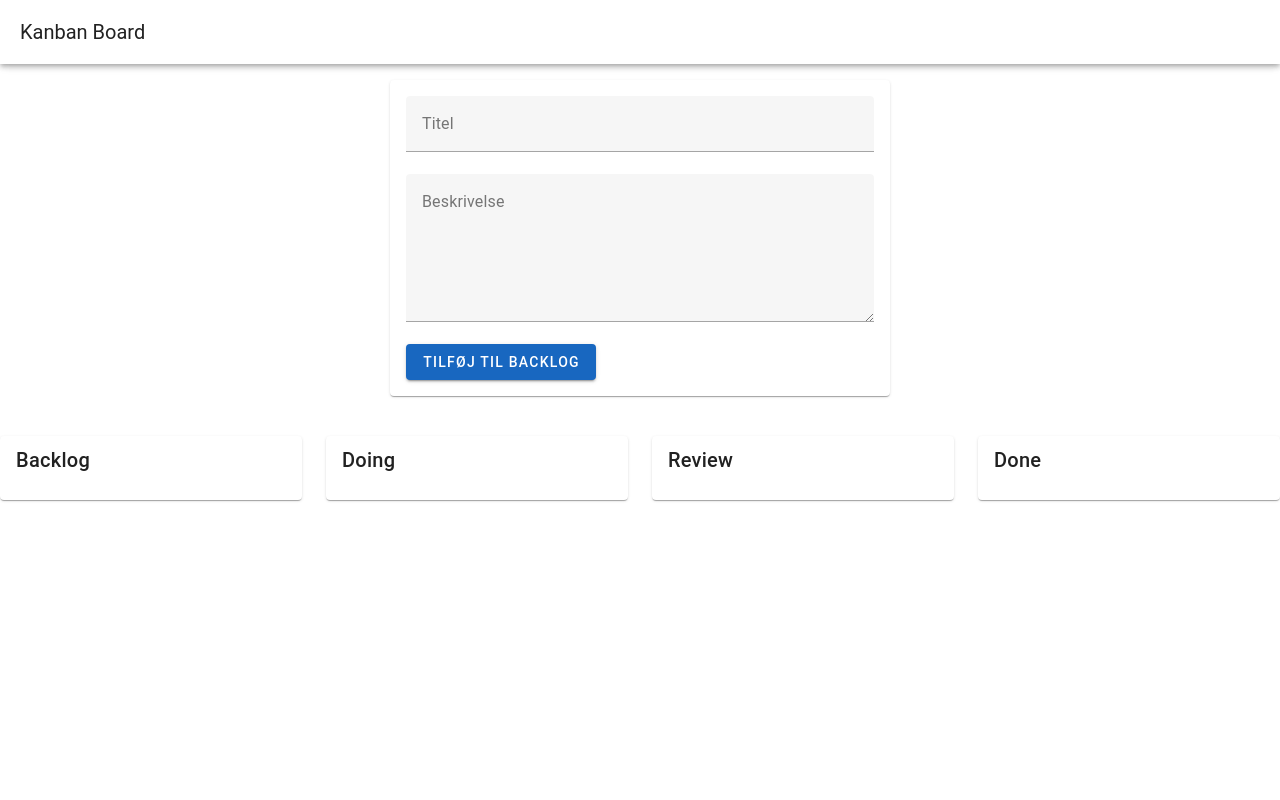
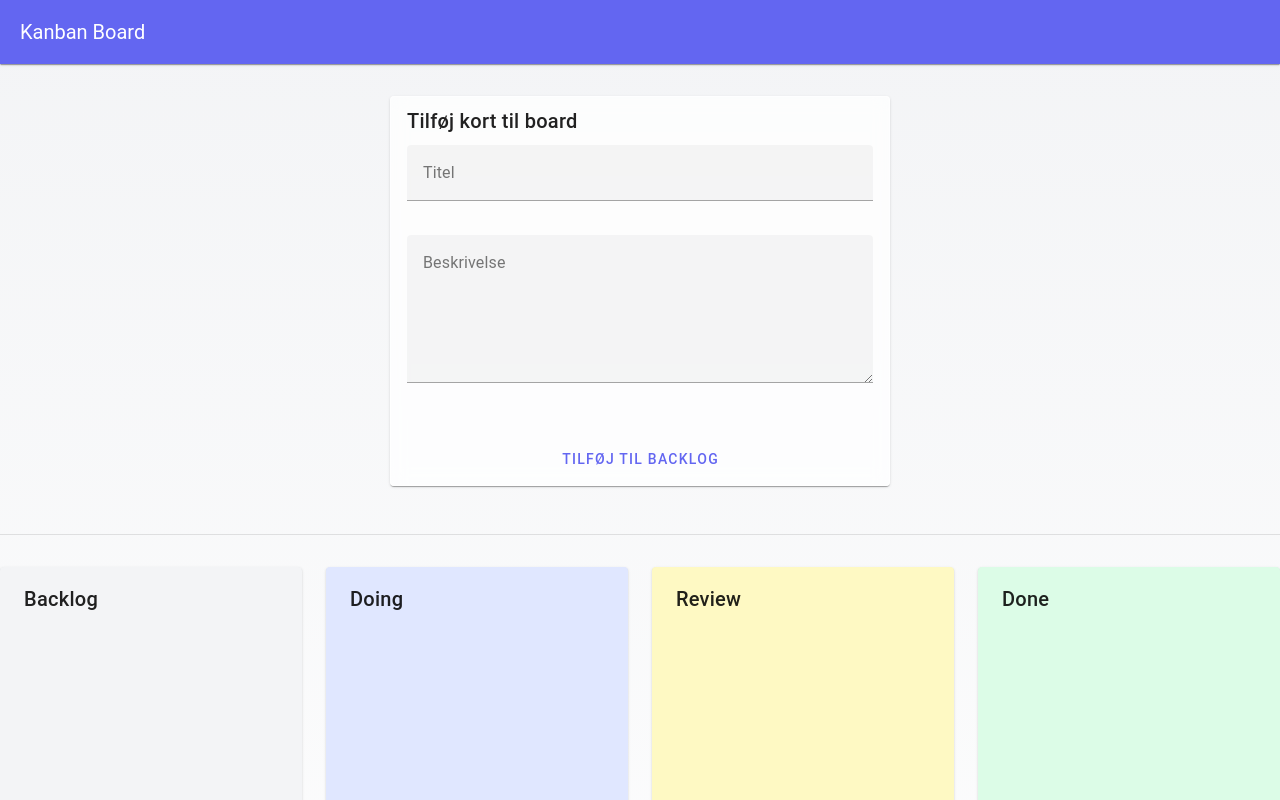
Before and after one commit to lucasmodin/vue-kanban-board, a Vue app: page / in a window 1280 px wide. Shown: the top 800 px of the page. Built offline with nearby package versions, Linux system fonts and the light colour scheme; the HTML template or start-up script is replaced by a standard one.

Commit message:
did styling for app, card and column + som global color variables

```diff
--- a/src/App.vue
+++ b/src/App.vue
@@ -5,13 +5,12 @@ import { useCreateCard, useDeleteCard, useCardUpdate, useMoveCard } from './comp
 import { useBoardState } from './composables/boardState';
 import type { Card, Status } from './domain/card'
 
-const defaultStatus: Status = 'backlog'
-
 const { backlog, doing, review, done } = useBoardState()
 const { create } = useCreateCard()
 const { remove } = useDeleteCard()
 const { update } = useCardUpdate()
 const { moveCard } = useMoveCard()
+const defaultStatus: Status = 'backlog'
 
 const newTitle = ref('')
 const newDescription = ref('')
@@ -56,20 +55,27 @@ function saveEdit() {
 
 <template>
   <v-app>
-    <v-app-bar>
-      <v-app-bar-title>Kanban Board</v-app-bar-title>
+    <v-app-bar color="primary" elevation="1">
+      <v-app-bar-title class="text-white">Kanban Board</v-app-bar-title>
     </v-app-bar>
 
-    <v-main>
-      <v-container class="d-flex align-center justify-center">
-        <v-card class="pa-4 mb-6 w-100" max-width="500">
-            <v-text-field v-model="newTitle" label="Titel" class="mb3"/>
-            <v-textarea v-model="newDescription" label="Beskrivelse" class="mb3"/>
-            <v-btn color="primary" @click="onCreate">Tilføj til backlog</v-btn>
+    <v-main class="board-bg">
+      <v-container class="d-flex align-center justify-center pt-8">
+        <v-card class="glass-card w-100" max-width="500">
+          <v-card-title>Tilføj kort til board</v-card-title>
+          <v-card-text>
+            <v-text-field variant="filled" v-model="newTitle" label="Titel" class="mb-3"/>
+            <v-textarea variant="filled" v-model="newDescription" label="Beskrivelse" class="mb-3"/>
+          </v-card-text>
+          <v-card-actions>
+            <v-btn color="primary" block @click="onCreate">Tilføj til backlog</v-btn>
+          </v-card-actions>
         </v-card>
       </v-container>
 
-      <v-row>
+      <v-divider class="my-8"></v-divider>
+
+      <v-row class="g-4">
         <v-col cols="12" md="3">
           <ColumnItem
           title="Backlog"
@@ -122,17 +128,28 @@ function saveEdit() {
     <v-card>
       <v-card-title>Rediger kort: {{ newTitle }}</v-card-title>
       <v-card-text>
-        <v-text-field v-model="editTitle" label="Titel" ></v-text-field>
-        <v-textarea v-model="editDescription" label="Beskrivelse"></v-textarea>
+        <v-text-field v-model="editTitle" label="Titel" class="mb-3"></v-text-field>
+        <v-textarea v-model="editDescription" label="Beskrivelse" class="mb-3"></v-textarea>
+      </v-card-text>
         <v-card-actions>
           <v-btn text @click="editDialog = false">Annuller</v-btn>
           <v-btn color="primary" @click="saveEdit">Gem</v-btn>
         </v-card-actions>
-      </v-card-text>
     </v-card>
   </v-dialog>
 
 
 </template>
 
-<style scoped></style>
+<style scoped>
+.board-bg {
+  background: linear-gradient(180deg, #f3f4f6 0%, #ffffff 100%);
+  min-height: 100%;
+}
+
+.glass-card {
+  background:rgba(255,255,255,0.75);
+  backdrop-filter: blur(8px);
+  border: 1px solid rgba(255,255,255,0.6)
+}
+</style>
--- a/src/CardItem.vue
+++ b/src/CardItem.vue
@@ -18,9 +18,13 @@ function onDragStart(e: DragEvent) {
 <template>
 <v-card
 outlined
-class="cursor-move"
+elevation="1"
+rounded="1g"
+class="cursor-move card-item mx-auto"
 draggable="true"
 @dragstart="onDragStart"
+max-width="400"
+justify-center
 >
     <v-card-title>{{ card.title }}</v-card-title>
     <v-card-text>{{ card.description }}</v-card-text>
@@ -30,3 +34,14 @@ draggable="true"
     </v-card-actions>
 </v-card>
 </template>
+
+<style scoped>
+.card-item {
+    margin-bottom: 12px;
+    transition: box-shadow 0.2s ease
+}
+
+.card-item:hover {
+    box-shadow: 0 2px 8px rgba(0, 0, 0, 0.15);
+}
+</style>
--- a/src/ColumnItem.vue
+++ b/src/ColumnItem.vue
@@ -27,6 +27,8 @@ function onDrop(e: DragEvent) {
 
 <template>
     <v-card
+    rounded="x1"
+    :class="['column-card', status]"
     @dragover="onDragOver"
     @drop="onDrop"
     >
@@ -42,3 +44,28 @@ function onDrop(e: DragEvent) {
         </v-card-text>
     </v-card>
 </template>
+
+<style scoped>
+.column-card.backlog {
+    background-color: #f3f4f6;
+}
+
+.column-card.doing {
+  background-color: #e0e7ff;
+}
+
+.column-card.review {
+  background-color: #fef9c3;
+}
+
+.column-card.done {
+  background-color: #dcfce7;
+}
+
+.column-card {
+    min-height: 80vh;
+    max-width: 400px;
+    margin: 0 auto;
+    padding: 8px;
+}
+</style>
--- a/src/main.ts
+++ b/src/main.ts
@@ -7,6 +7,23 @@ import * as components from 'vuetify/components'
 import * as directives from 'vuetify/directives'
 import '@mdi/font/css/materialdesignicons.css'
 
-const vuetify = createVuetify({ components, directives })
+const vuetify = createVuetify({
+    components, directives,
+    theme: {
+        defaultTheme: 'kanbanTheme',
+        themes: {
+            kanbanTheme: {
+                dark: false,
+                colors: {
+                    primary: '#6366F1',
+                    secondary: '#22C55E',
+                    surface: '#FFFFFF',
+                    background: '#F8FAFC'
+                }
+            }
+        }
+    }
+})
+
 
 createApp(App).use(vuetify).mount('#app')
```
